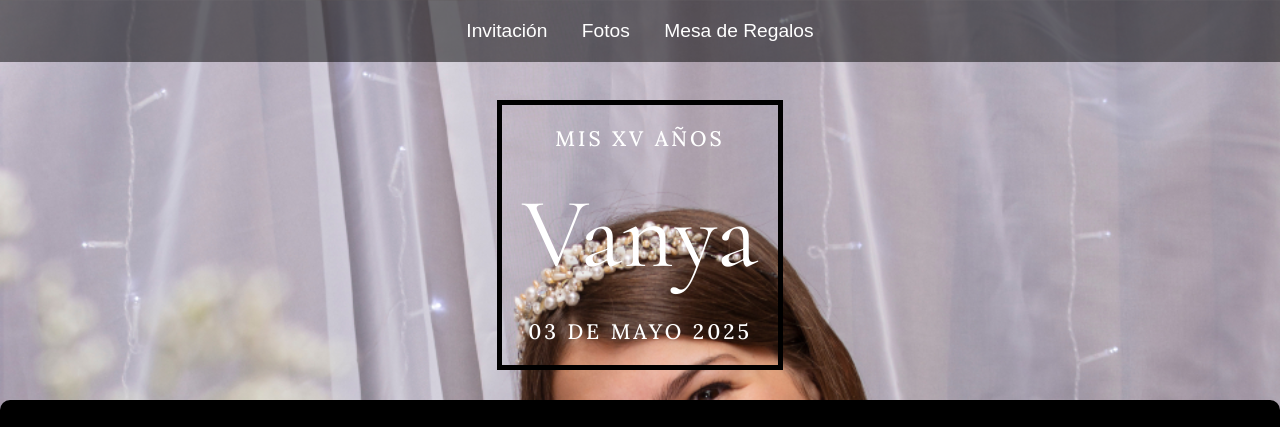
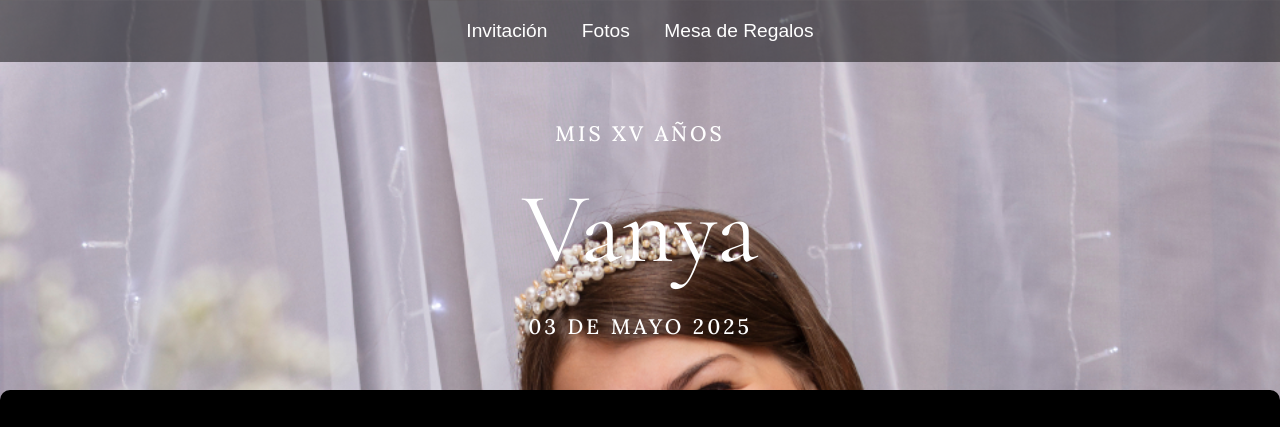
Before and after one commit to XVanya15/invitacion-xv, a plain HTML site: page index.html in a window 1280 px wide. Shown: the top 427 px of the page. Drawn offline with Linux system fonts and the light colour scheme.

Commit message:
Update styles.css

```diff
--- a/styles.css
+++ b/styles.css
@@ -41,12 +41,12 @@ header nav a:hover {
   margin: 0 auto; /* Centra el div en la página */
   margin-top: 100px;
   padding: 20px; /* Espacio interno para evitar que el contenido toque el borde */
-  border: 5px solid #000; /* Borde alrededor */
-  /* border-radius: 50%; */ /* Elimina esta línea para quitar el borde circular */
+  /* Elimina el borde y el borde circular */
   display: flex;
   justify-content: center; /* Centra el contenido horizontalmente */
   align-items: center; /* Centra el contenido verticalmente */
 }
+
 
 .titulo-container {
   text-align: center; /* Centra el texto dentro del container */
```
